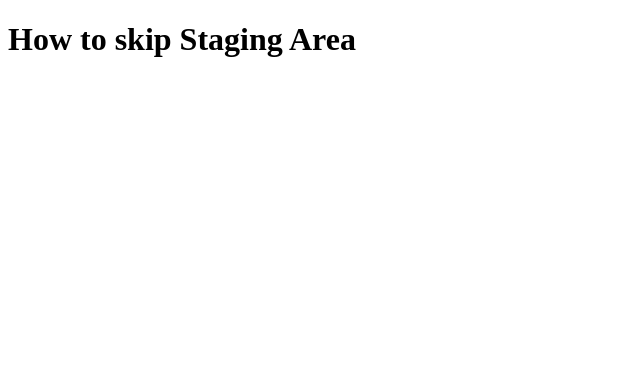
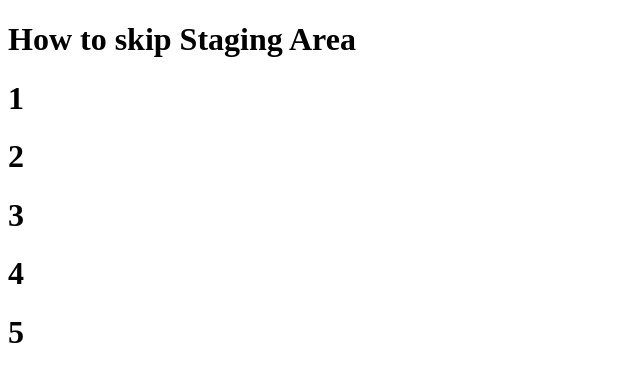
Before and after one commit to mofarhankhan/Skip-Staging-Area, a plain HTML site: page index.html in a window 1280 px wide. Shown: the whole page, without its empty margins (0-640 px from the left). Drawn offline with Linux system fonts and the light colour scheme.

Commit message:
Skip Commit Command Done

```diff
--- a/index.html
+++ b/index.html
@@ -7,5 +7,10 @@
   </head>
   <body>
     <h1>How to skip Staging Area</h1>
+    <h1>1</h1>
+    <h1>2</h1>
+    <h1>3</h1>
+    <h1>4</h1>
+    <h1>5</h1>
   </body>
 </html>
```
